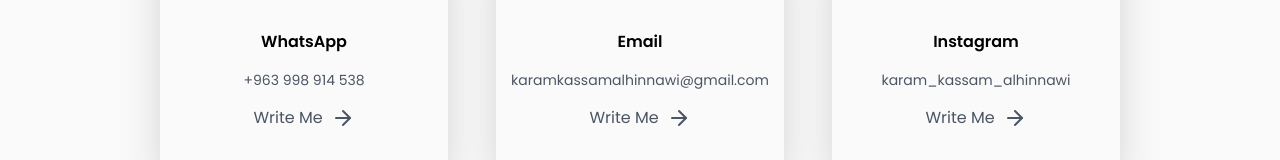
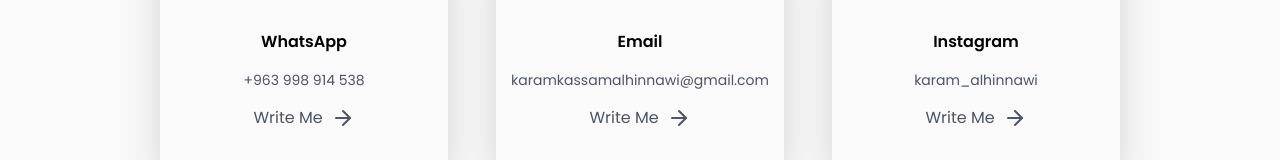
Before and after one commit to karam-Kassam-Alhinnawi/Karam-Portfolio, a React (Create React App) app: page / in a window 1280 px wide. Shown: the part 4220-4380 px from the top of the page. Built offline with nearby package versions, Linux system fonts and the light colour scheme; some icons are missing.

Commit message:
new commit

```diff
--- a/src/Components/Contact.js
+++ b/src/Components/Contact.js
@@ -4,7 +4,7 @@
 const talkToMe = [
     {icon: "whatsapp", value: "+963 998 914 538", name: "WhatsApp", link: "tel:+963 998 914 538"},
     {icon: "gmail", value: "karamkassamalhinnawi@gmail.com", name: "Email", link: "mailto:karamkassamalhinnawi@gmail.com"},
-    {icon: "instagram", value: "karam_kassam_alhinnawi", name: "Instagram", link: "https://www.instagram.com/karam_kassam_alhinnawi/"},
+    {icon: "instagram", value: "karam_alhinnawi", name: "Instagram", link: "https://www.instagram.com/karam_alhinnawi/"},
 ]
 
 const Contact = ({darkMode}) => {
--- a/src/Components/Footer.js
+++ b/src/Components/Footer.js
@@ -3,7 +3,7 @@
 const Footer = () => {
   return (
     <div className='bg-black w-full h-10 dark:bg-white'>
-       <p className='text-white text-center pt-2 dark:text-black'>Website made by <a href="https://www.instagram.com/karam_kassam_alhinnawi/" className='underline'>Karam Kassam Alhinnawi</a></p>
+       <p className='text-white text-center pt-2 dark:text-black'>Website made by <a href="https://www.instagram.com/karam_alhinnawi/" className='underline'>Karam Kassam Alhinnawi</a></p>
     </div>
   )
 }
```
